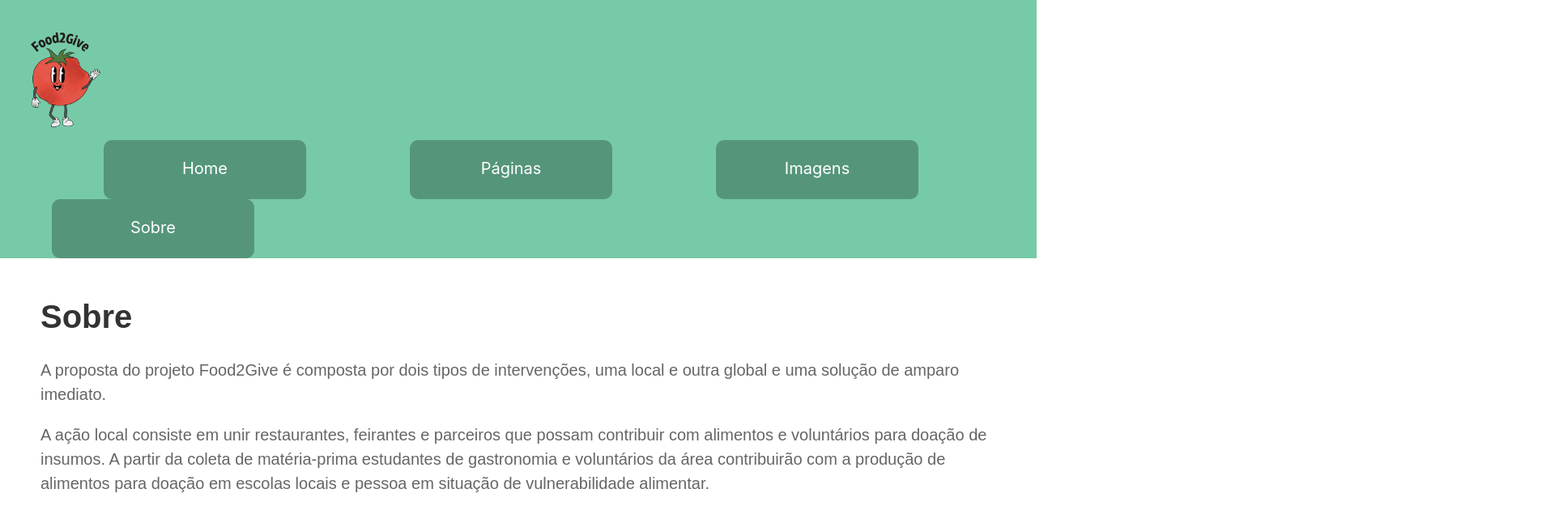
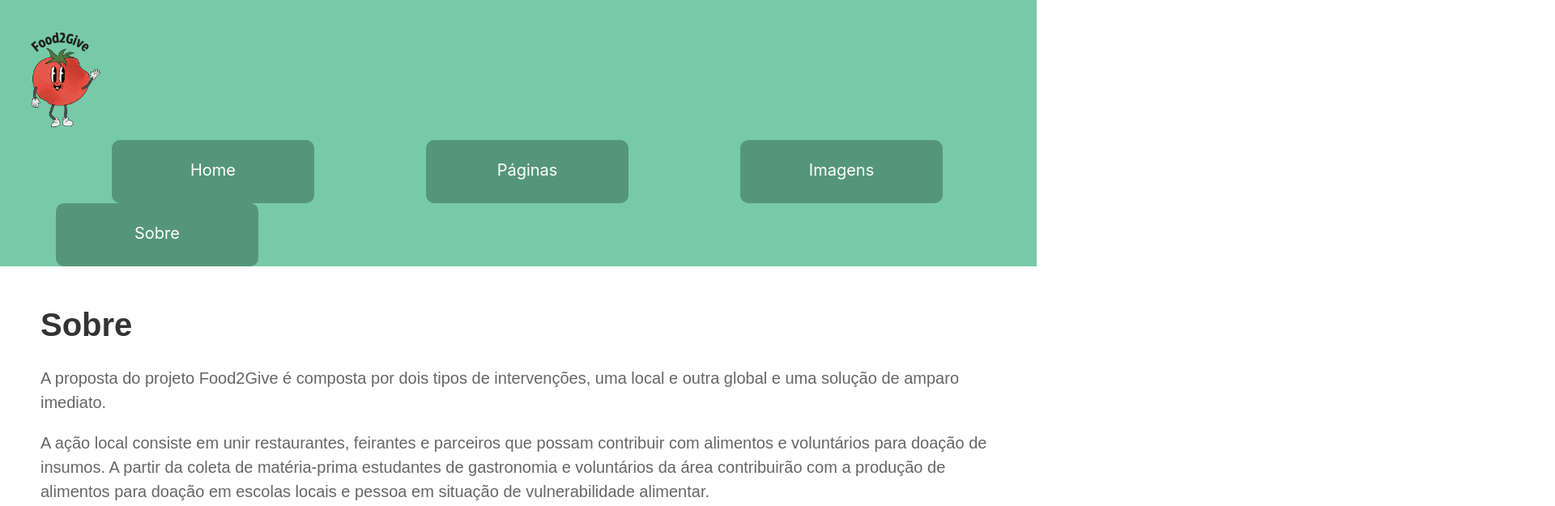
Before and after one commit to Global-Solution-TDSPL/Semestre1, a plain HTML site: page pages/sobre.html in a window 1280 px wide. Shown: the top 625 px of the page at 81% size, 1920 px wide, since content can reach past the window. Drawn offline with Linux system fonts and the light colour scheme.

Commit message:
menu alterado

```diff
--- a/css/estilo.css
+++ b/css/estilo.css
@@ -33,15 +33,17 @@
 .menu ul li a {
     text-decoration: none;
     font-family: 'Inter', sans-serif;
-    font-style: normal;
-    font-weight: 80px;
-    line-height: 20px;
+    font-weight: 400;
+    line-height: 25px;
     font-size: 20px;
     background-color: #55967b;
-    text-align: -webkit-center;
+    text-align: center;
     display: table-cell;
     padding: 25px 0px;
-    height: 0px;
     width:250px;
     border-radius: 10px;
 }
+
+.menu ul li{
+    margin: 5px;
+}
--- a/css/menu.css
+++ b/css/menu.css
@@ -69,13 +69,14 @@ body {
   }
   .mega-menu .item {
     flex-grow: 1;
-    margin: 10px 400px;
+    margin: 10px 10px;
     font-size: 10px;
 
 
   }
   .mega-menu .item img {
-      width: 90%;
+      width: 50%;
+      align-items: center;
 
   }
   .mega-menu a {
```
Also changed, not shown: index.html (+3 -2 lines).
